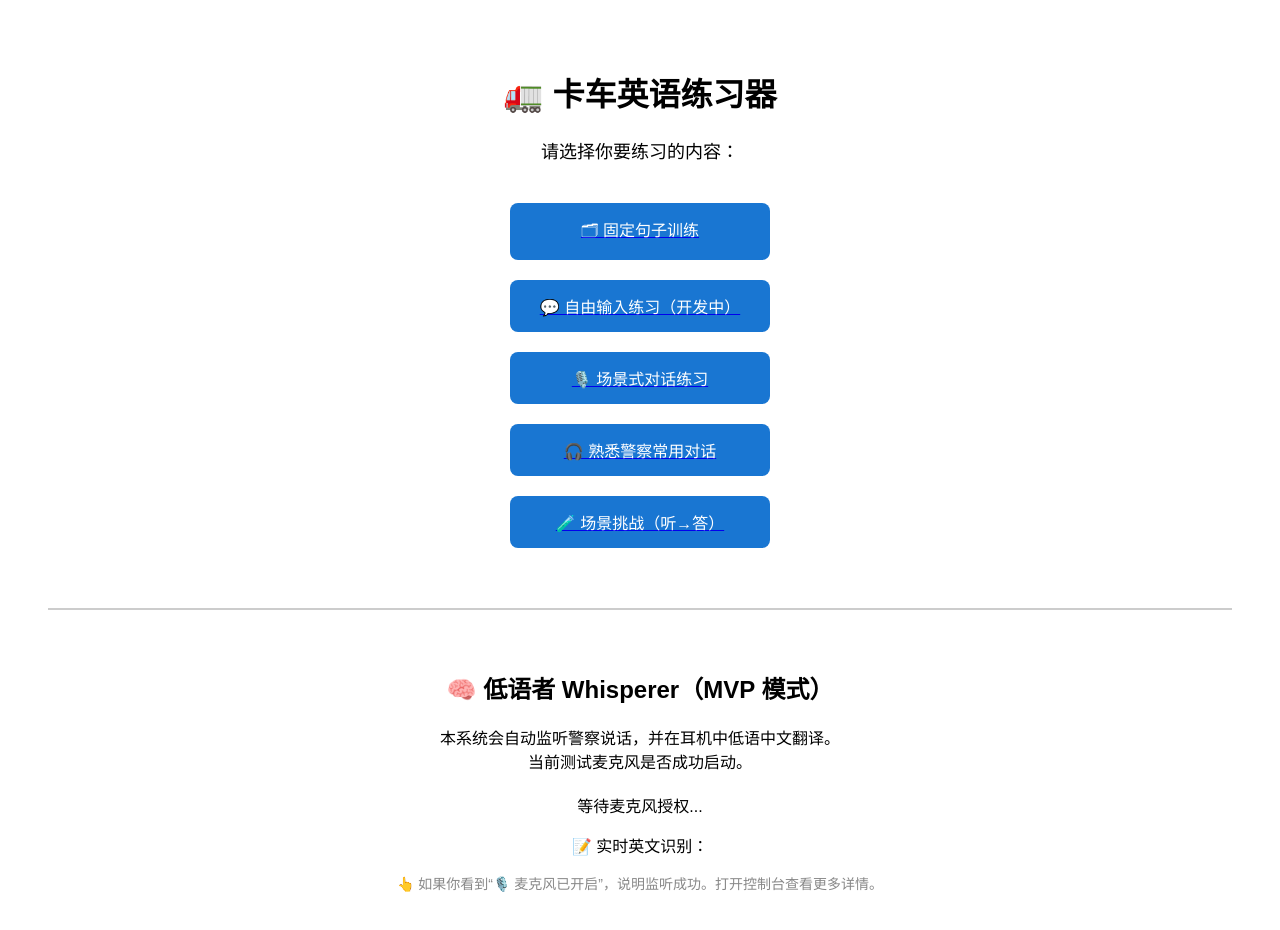
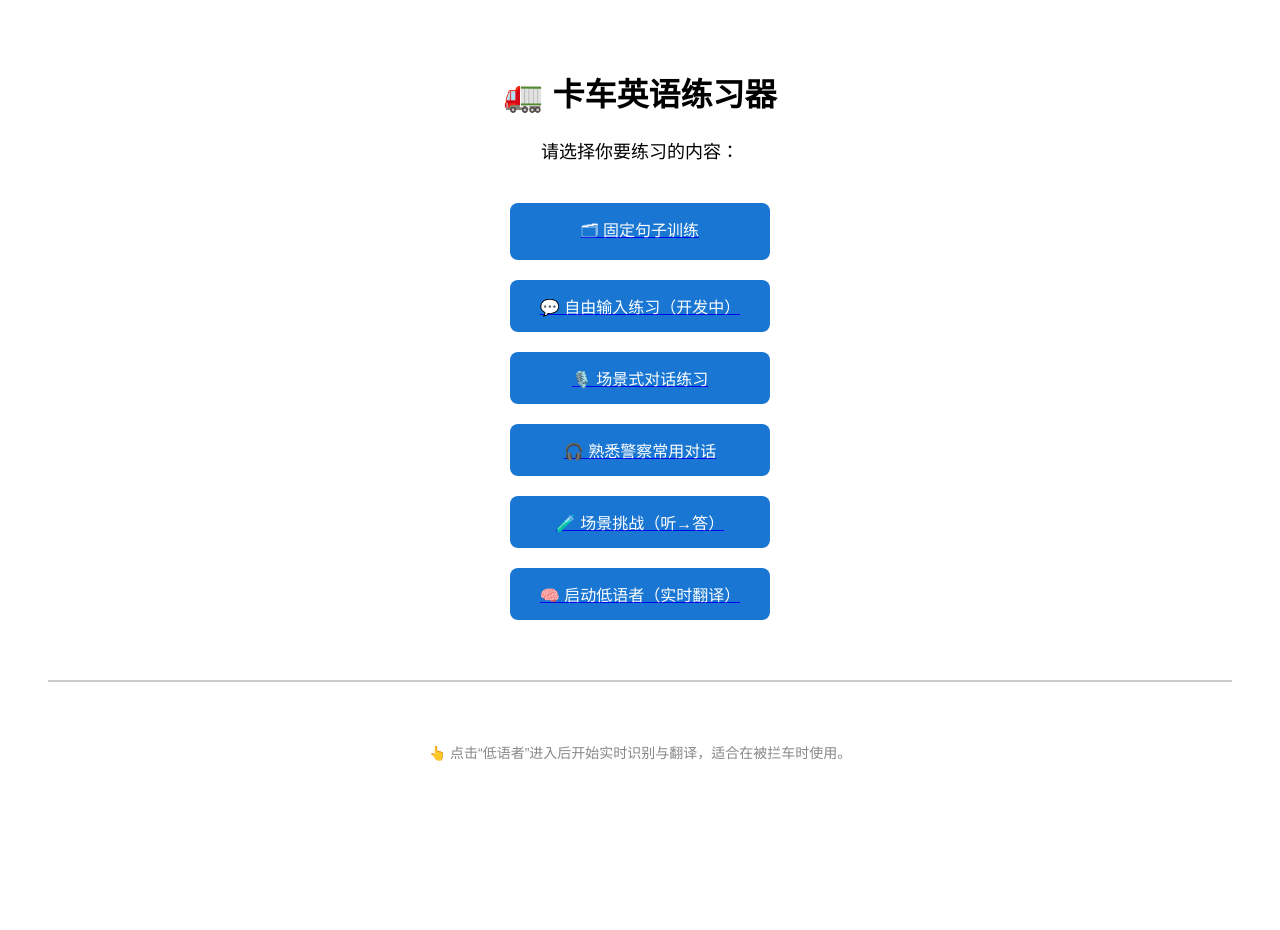
Before and after one commit to mochiwang/truck, a Next.js app in the folder frontend/: page / in a window 1280 px wide. Shown: the top 930 px of the page. After the commit the page ends 824 px from the top, so only its background shows below. Built offline with nearby package versions, Linux system fonts and the light colour scheme; no server answers.

Commit message:
🚀 deploy: 更新完整项目，包括首页和低语者模块

```diff
--- a/frontend/pages/index.tsx
+++ b/frontend/pages/index.tsx
@@ -1,8 +1,5 @@
-// frontend/pages/index.tsx
-
 import React from 'react';
 import Link from 'next/link';
-import LiveListener from '../components/LiveListener'; // 低语者监听器组件
 
 export default function HomePage() {
   return (
@@ -30,20 +27,13 @@ export default function HomePage() {
         <button style={buttonStyle}>🧪 场景挑战（听→答）</button>
       </Link>
 
-      {/* 分割线 */}
+      <Link href="/whisperer">
+        <button style={buttonStyle}>🧠 启动低语者（实时翻译）</button>
+      </Link>
+
       <hr style={{ margin: '60px 0', border: '1px solid #ccc' }} />
-
-      <h2>🧠 低语者 Whisperer（MVP 模式）</h2>
-      <p style={{ marginBottom: 20 }}>
-        本系统会自动监听警察说话，并在耳机中低语中文翻译。<br />
-        当前测试麦克风是否成功启动。
-      </p>
-
-      {/* ✅ 启动麦克风监听 */}
-      <LiveListener />
-
-      <p style={{ fontSize: 14, marginTop: 12, color: '#888' }}>
-        👆 如果你看到“🎙️ 麦克风已开启”，说明监听成功。打开控制台查看更多详情。
+      <p style={{ fontSize: 14, color: '#888' }}>
+        👆 点击“低语者”进入后开始实时识别与翻译，适合在被拦车时使用。
       </p>
     </div>
   );
```
